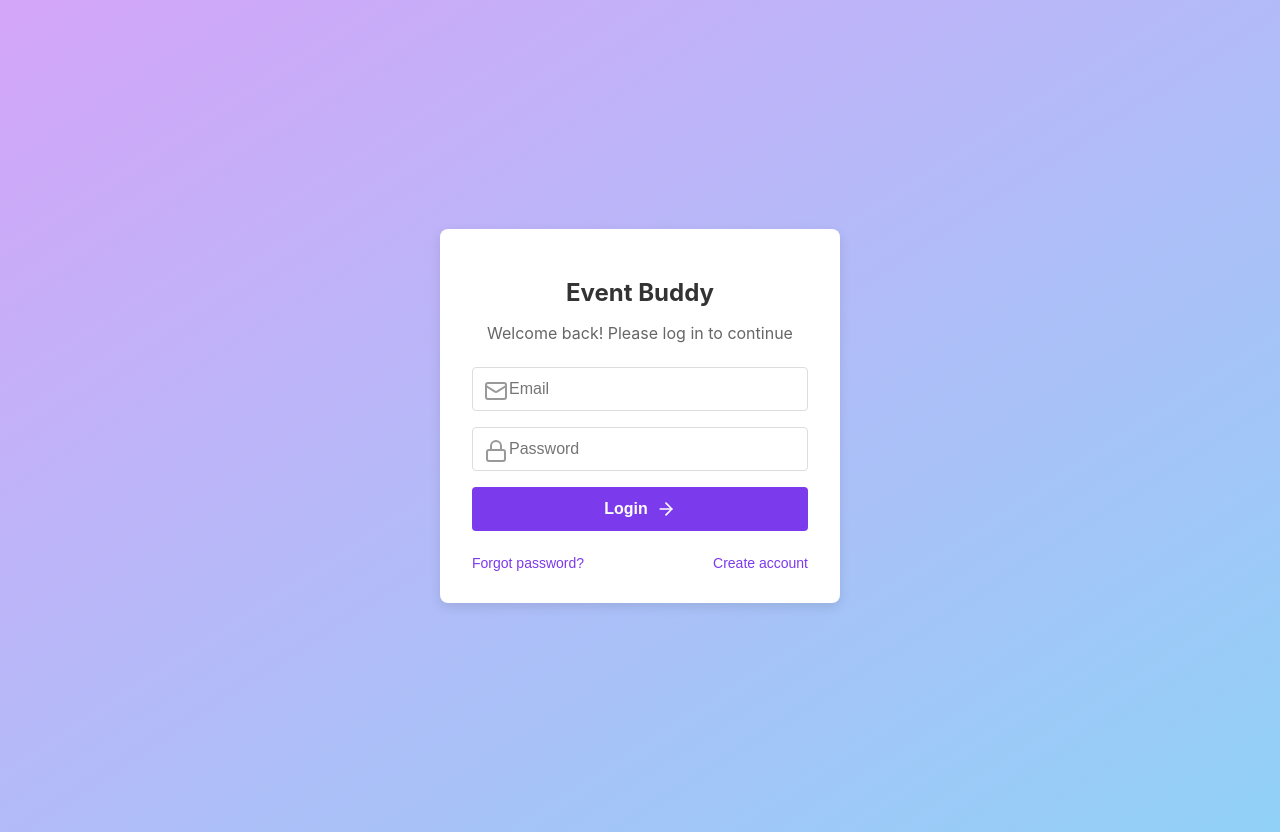
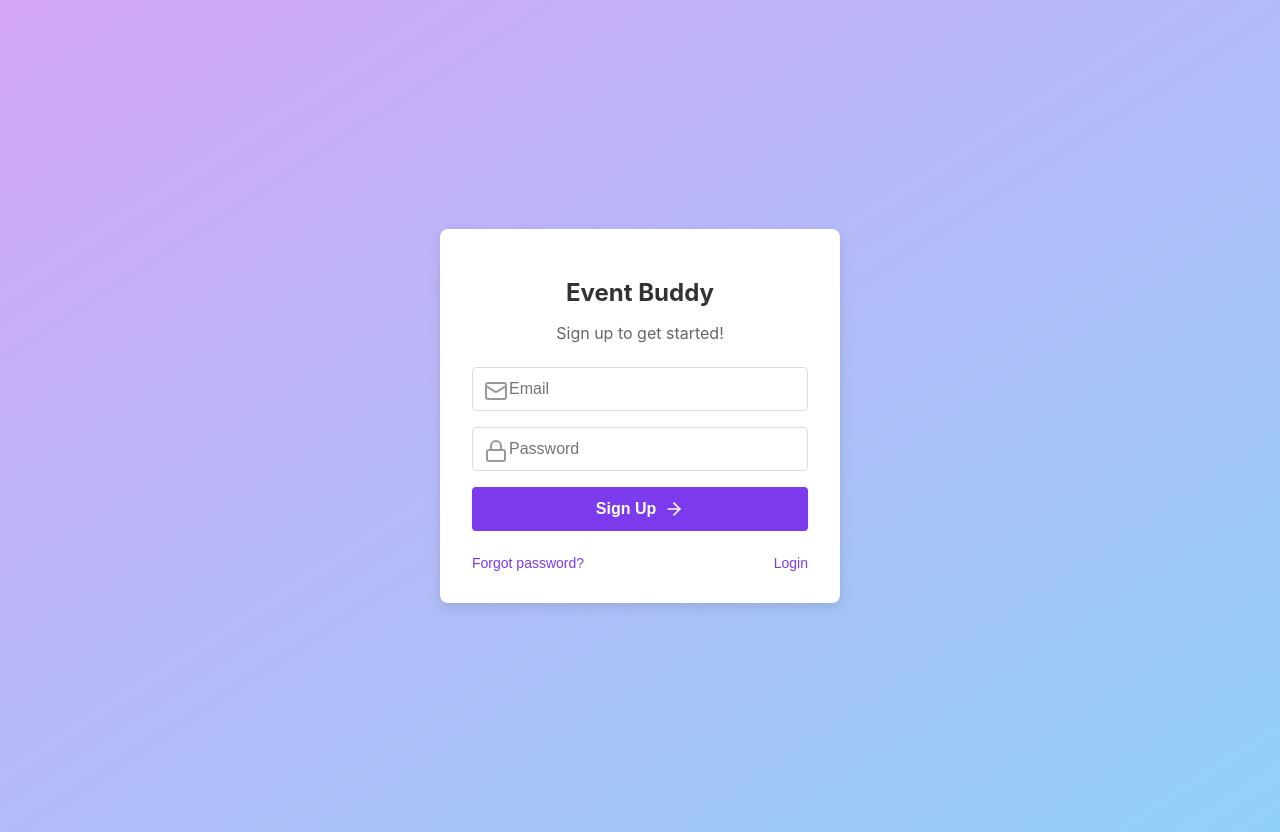
Before and after one commit to bt2805/Event-Buddy-2, a React (Create React App) app in the folder client/: page / in a window 1280 px wide. Built offline with nearby package versions, Linux system fonts and the light colour scheme.

Commit message:
updated login page

```diff
--- a/client/src/components/auth/login.js
+++ b/client/src/components/auth/login.js
@@ -9,11 +9,9 @@ const LoginPage = () => {
 
   const handleSubmit = (e) => {
     e.preventDefault();
-    console.log("Login attempted with:", { email, password });
+    console.log("Sign up attempted with:", { email, password });
 
-    // Here, you could add login validation or API authentication logic if needed
-
-    // If login is successful, navigate to the onboarding process
+    // If sign up is successful, navigate to the onboarding process
     navigate("/onboarding");
   };
 
@@ -41,7 +39,7 @@ const LoginPage = () => {
       >
         <div style={{ textAlign: "center", marginBottom: "24px" }}>
           <h1 style={{ fontSize: "24px", fontWeight: "bold", color: "#333" }}>Event Buddy</h1>
-          <p style={{ marginTop: "8px", color: "#666" }}>Welcome back! Please log in to continue</p>
+          <p style={{ marginTop: "8px", color: "#666" }}>Sign up to get started!</p>
         </div>
         <form onSubmit={handleSubmit} style={{ display: "flex", flexDirection: "column", gap: "16px" }}>
           <div style={{ position: "relative" }}>
@@ -101,7 +99,7 @@ const LoginPage = () => {
               border: "none",
             }}
           >
-            Login
+            Sign Up
             <ArrowRight style={{ marginLeft: "8px", height: "20px", width: "20px" }} />
           </button>
           <div style={{ display: "flex", justifyContent: "space-between", marginTop: "8px" }}>
@@ -129,7 +127,7 @@ const LoginPage = () => {
                 padding: "0",
               }}
             >
-              Create account
+              Login
             </button>
           </div>
         </form>
```
